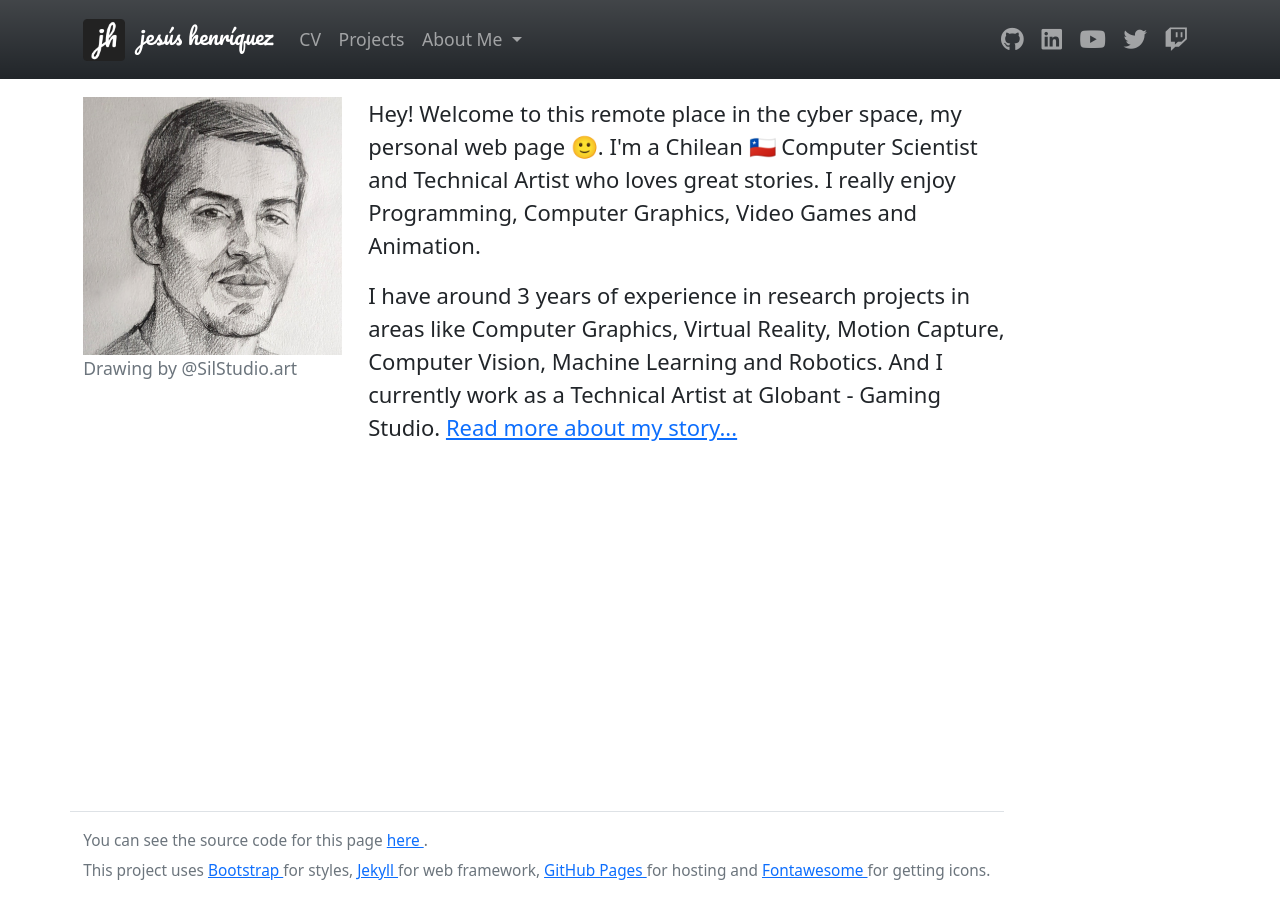
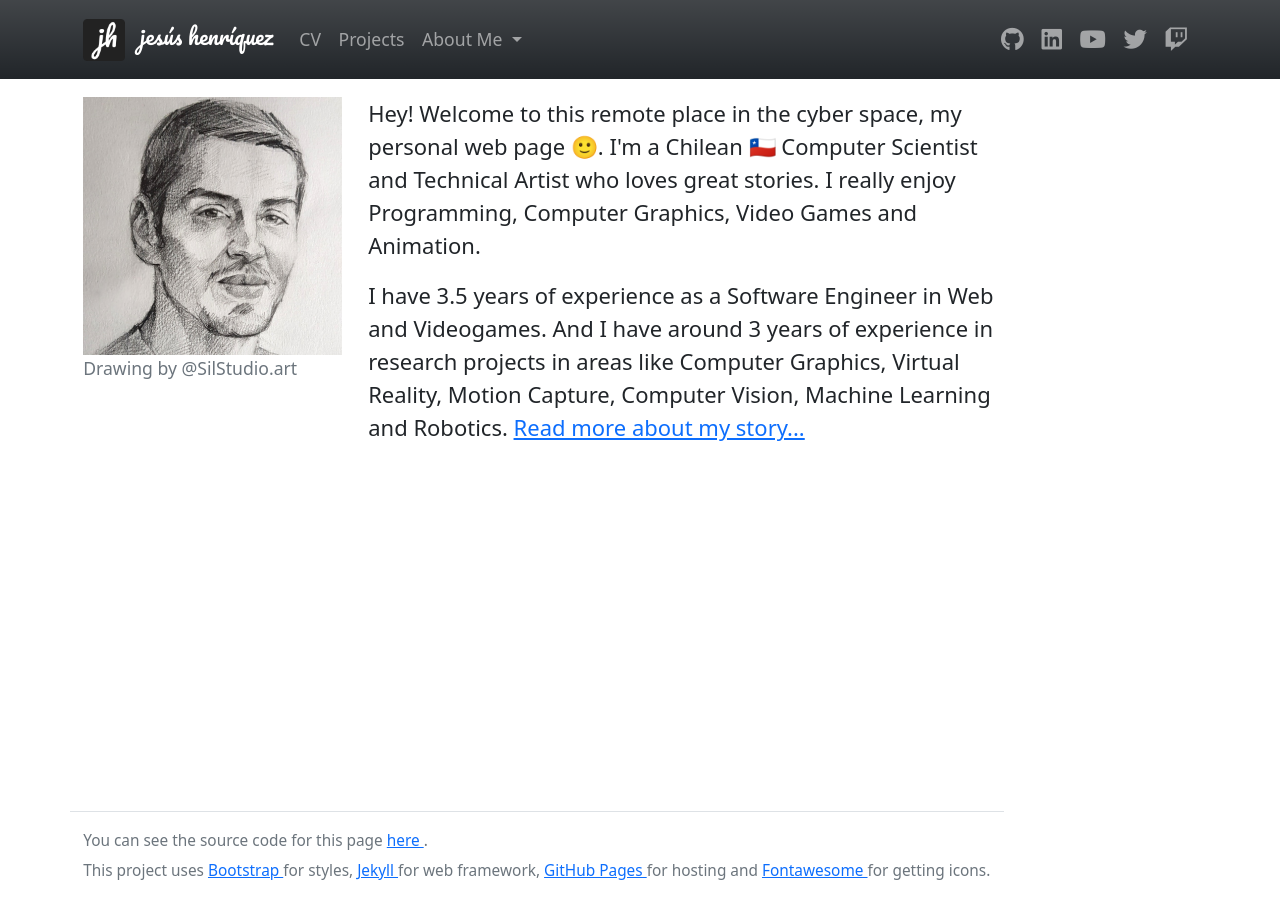
Before and after one commit to HenrYxZ/henryxz.github.io, a Jekyll site: the page built from index.html, in a window 1280 px wide. Built offline with Jekyll 4.4.1, drawn with Linux system fonts in a browser that asks for light colours; nearby versions of some CDN libraries.

Commit message:
update years of experience and others

```diff
--- a/index.html
+++ b/index.html
@@ -22,10 +22,10 @@ title: Hernaldo Jesús
       Animation.
     </p>
     <p class="lead">
-      I have around 3 years of experience in research projects in areas like
-      Computer Graphics, Virtual Reality, Motion Capture, Computer Vision,
-      Machine Learning and Robotics. And I currently work as a Technical Artist
-      at Globant - Gaming Studio.
+      I have 3.5 years of experience as a Software Engineer in Web and
+      Videogames. And I have around 3 years of experience in research projects
+      in areas like Computer Graphics, Virtual Reality, Motion Capture, Computer
+      Vision, Machine Learning and Robotics.
       <a href="{% link about_me/my_story/index.html %}">
         Read more about my story...
       </a>
```
Also changed, not shown: cv/index.html (+4 -4 lines).
